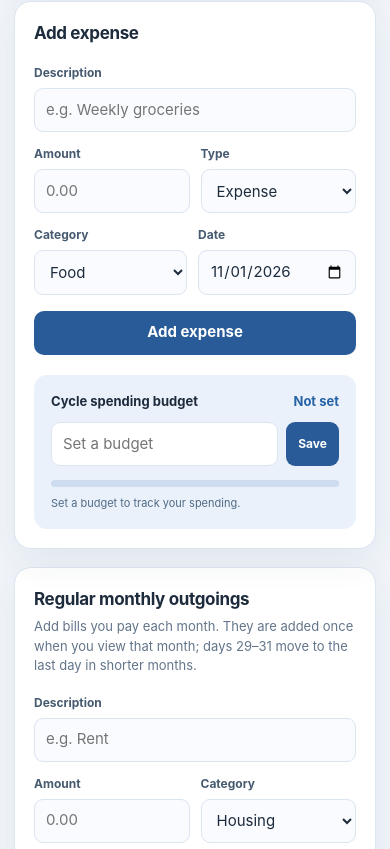
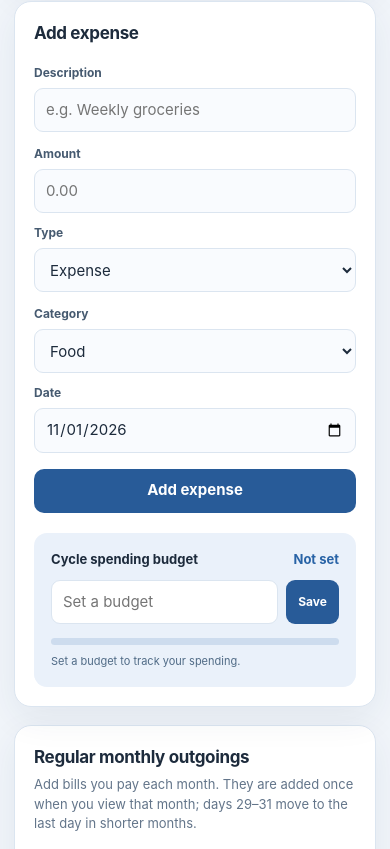
Before and after one commit to John2k11/budgetApp, a plain HTML site: page index.html in a window 390 px wide. Shown: the part 1609-2458 px from the top of the page. Drawn offline with Linux system fonts and the light colour scheme.

Commit message:
feat: improve form layout responsiveness with updated grid settings

```diff
--- a/css/styles.css
+++ b/css/styles.css
@@ -257,11 +257,11 @@ h2 { margin: 0; font-size: 17px; letter-spacing: -.35px; }
 .empty { padding: 32px 12px; color: var(--muted); text-align: center; font-size: 14px; }
 
 form { display: grid; gap: 13px; }
-.field { display: grid; gap: 6px; }
+.field { display: grid; gap: 6px; min-width: 0; }
 label { color: var(--label); font-size: 12px; font-weight: 650; }
 input, select { width: 100%; min-height: 42px; padding: 9px 11px; border: 1px solid var(--line); border-radius: 9px; outline: none; background: var(--field); color: var(--ink); }
 input:focus, select:focus { border-color: var(--accent-border); box-shadow: 0 0 0 3px var(--accent-focus); }
-.form-row { display: grid; grid-template-columns: 1fr 1fr; gap: 11px; }
+.form-row { display: grid; grid-template-columns: repeat(2, minmax(0, 1fr)); gap: 11px; }
 .primary { min-height: 44px; margin-top: 3px; border: 0; border-radius: 10px; background: var(--green-solid); color: white; font-weight: 700; transition: background .15s, transform .15s; }
 .primary:hover { transform: translateY(-1px); background: #275e42; }
 .budget-box { margin-top: 20px; padding: 17px; border-radius: 13px; background: var(--green-light); }
@@ -340,7 +340,6 @@ footer { margin-top: 26px; color: var(--footer); text-align: center; font-size:
 @media (max-width: 380px) {
   .brand { font-size: 16px; }
   .brand-mark { width: 32px; height: 32px; }
-  .form-row { grid-template-columns: 1fr; }
   .topbar-actions { column-gap: 10px; }
   .transaction {
     display: grid;
@@ -361,3 +360,7 @@ footer { margin-top: 26px; color: var(--footer); text-align: center; font-size:
   .panel, .storage-panel { padding: 17px; }
   .recurring-form-bottom .primary { width: 100%; }
 }
+
+@media (max-width: 460px) {
+  .form-row { grid-template-columns: minmax(0, 1fr); }
+}
```
